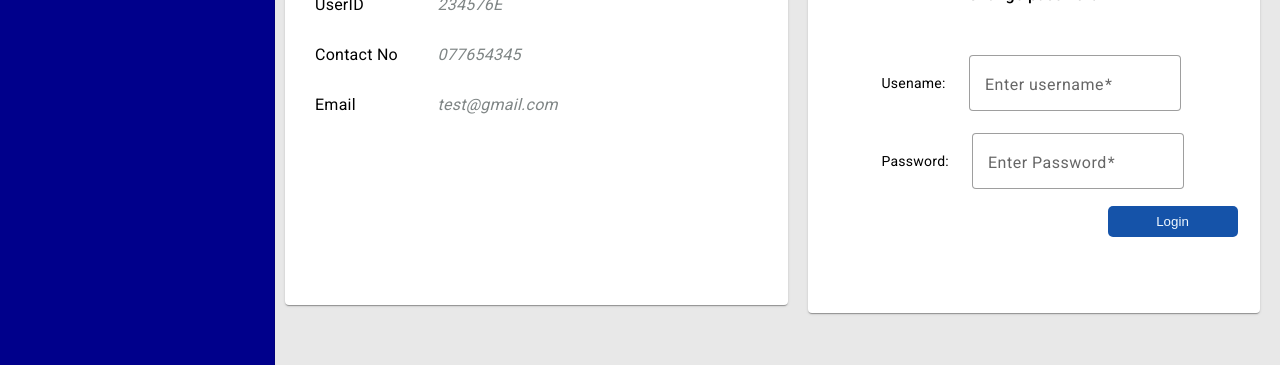
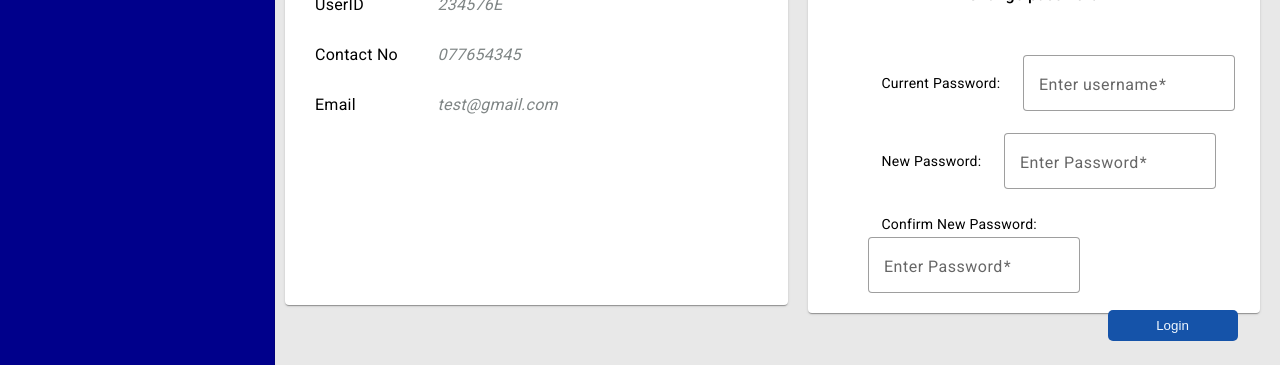
Before and after one commit to codingPentagon/ZoneEd, an Angular app in the folder frontend/: page /tchProfile in a window 1280 px wide. Shown: the part 419-784 px from the top of the page. Built offline with nearby package versions, Linux system fonts and the light colour scheme.

Commit message:
Updated html

```diff
--- a/frontend/src/app/tchr-profile/tchr-profile.component.html
+++ b/frontend/src/app/tchr-profile/tchr-profile.component.html
@@ -52,14 +52,21 @@
         <p class="topic">Change password</p>
       <div class="login-container">
         <div class="field">
-          <label for="newPassword">Usename:</label>
+          <label for="newPassword">Current Password:</label>
           <mat-form-field class="fullName" appearance="outline">
             <mat-label>Enter username</mat-label>
              <input matInput placeholder="" id="initName" name="initName" ngModel required>
             </mat-form-field>
         </div>
         <div class="field">
-          <label for="newPassword">Password:</label>
+          <label for="newPassword">New Password:</label>
+          <mat-form-field class="fullName" appearance="outline">
+            <mat-label>Enter Password</mat-label>
+             <input type="password" matInput placeholder="" id="initName" name="initName" ngModel required>
+            </mat-form-field>
+        </div>
+        <div class="field">
+          <label for="newPassword">Confirm New Password:</label>
           <mat-form-field class="fullName" appearance="outline">
             <mat-label>Enter Password</mat-label>
              <input type="password" matInput placeholder="" id="initName" name="initName" ngModel required>
```
